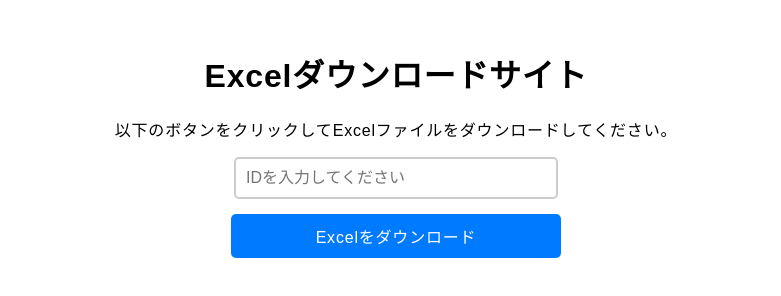
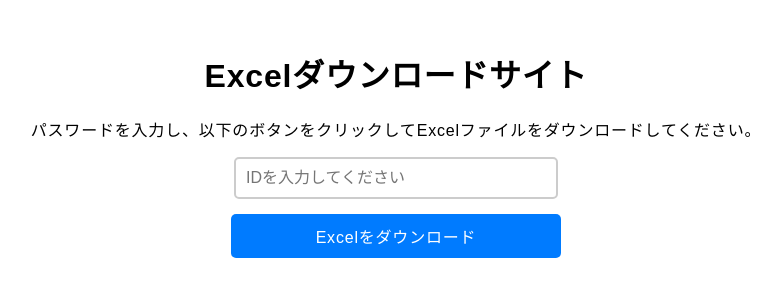
Before and after one commit to MoekoShibagaki/rpa-sample, a plain HTML site: page index.html in a window 1280 px wide. Shown: the whole page, without its empty margins (244-1025 px from the left). Drawn offline with Linux system fonts and the light colour scheme.

Commit message:
change p tag.

```diff
--- a/index.html
+++ b/index.html
@@ -42,7 +42,7 @@
 </head>
 <body>
     <h1>Excelダウンロードサイト</h1>
-    <p>以下のボタンをクリックしてExcelファイルをダウンロードしてください。</p>
+    <p>パスワードを入力し、以下のボタンをクリックしてExcelファイルをダウンロードしてください。</p>
     <input type="text" class="input-box" placeholder="IDを入力してください">
     <a href="path/to/sample.xlsx" class="download-button" download>Excelをダウンロード</a>
 </body>
```
